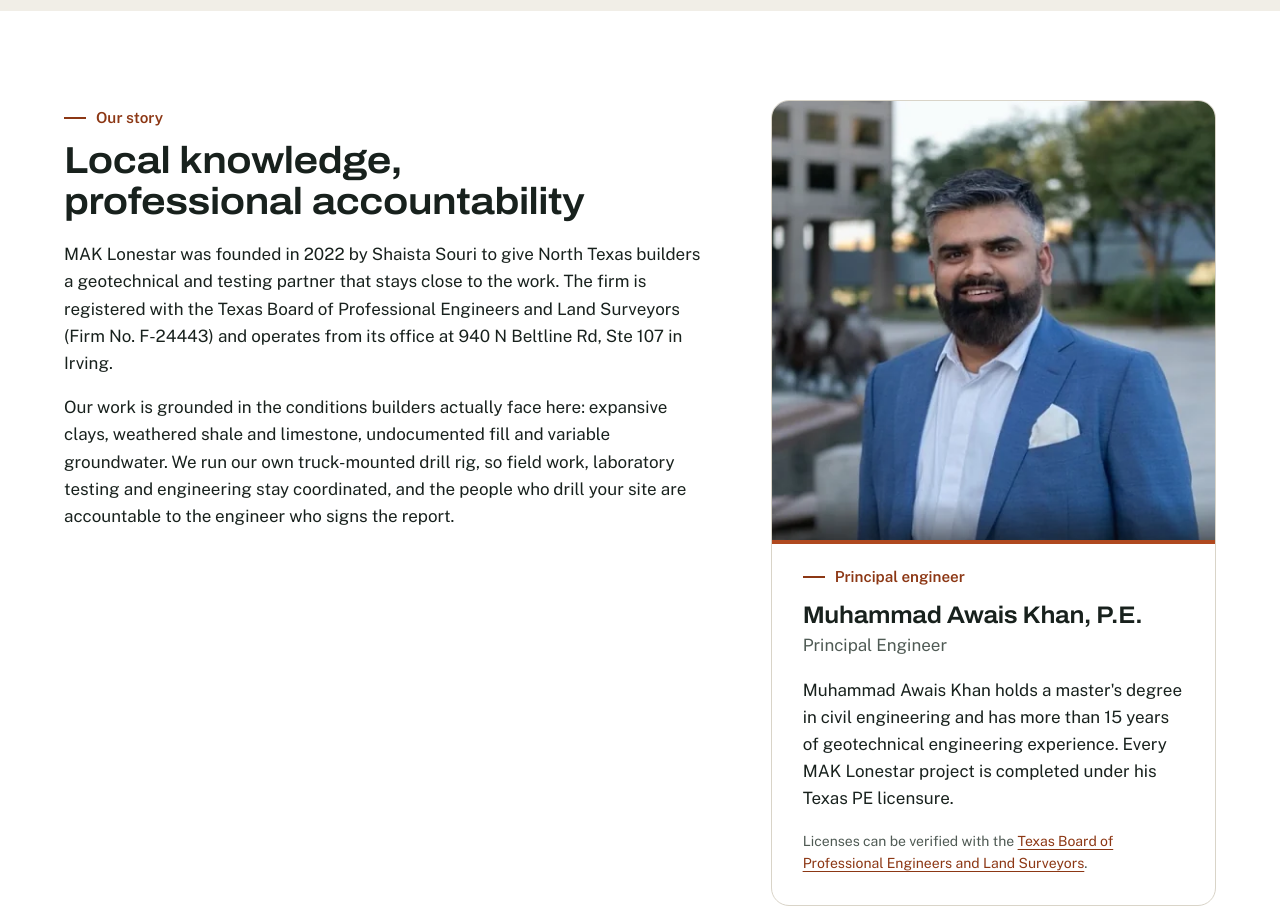
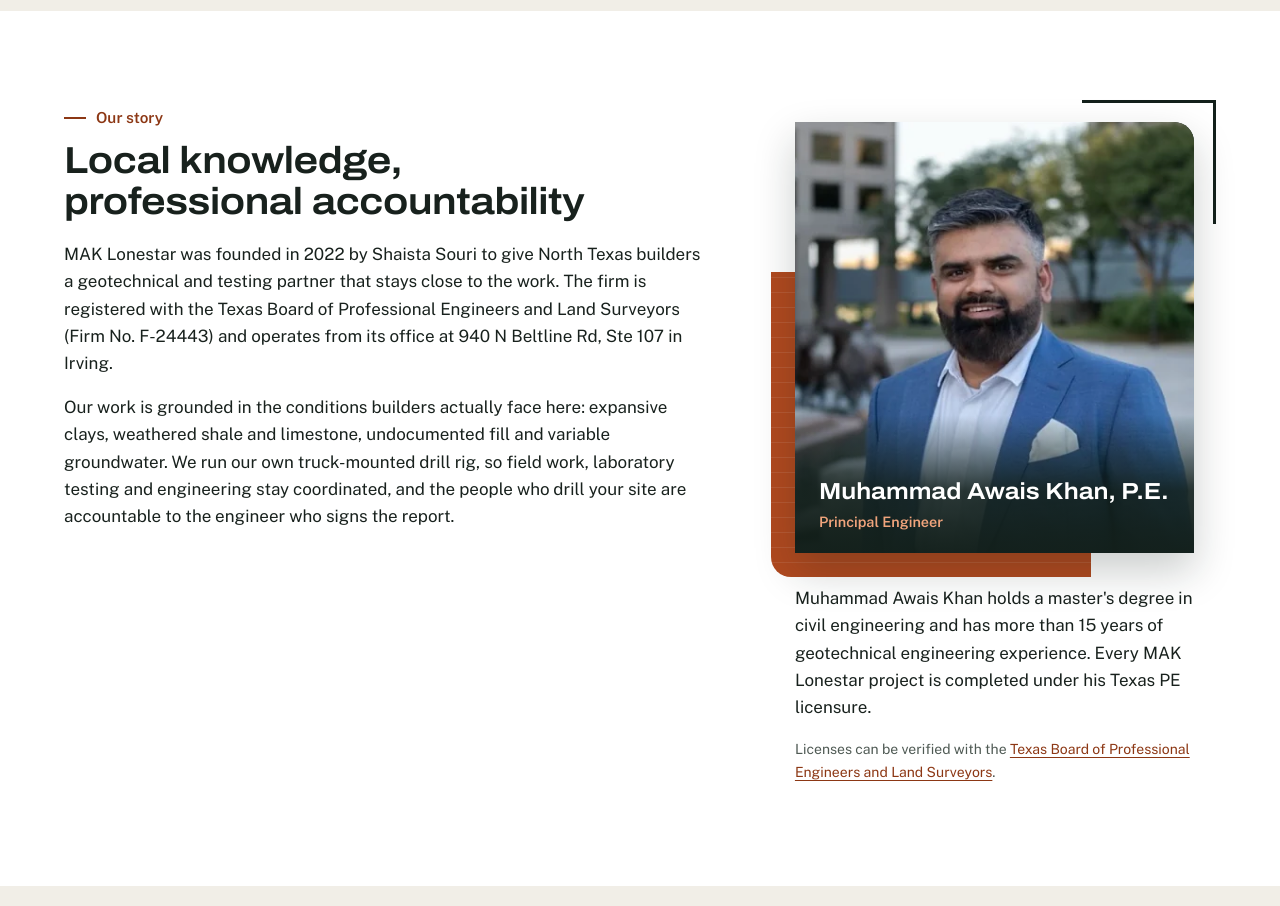
Before and after one commit to shayan-2k1/mak-lonestar-website, an Astro site: page /about in a window 1280 px wide. Shown: the part 660-1566 px from the top of the page. Built offline with nearby package versions, Linux system fonts and the light colour scheme; Astro itself is replaced by a stand-in of ours.

Commit message:
Frame the principal engineer photo in the site theme
Offset clay block with strata lines, ink corner bracket and name caption,
used on the About page and the homepage.

Co-Authored-By: Claude Opus 5.5 <noreply@anthropic.com>
Claude-Session: https://claude.ai/code/session_01S3KgvDoXjZYjMYxYaf6k2b

```diff
--- /dev/null
+++ b/src/components/PrincipalPhoto.astro
@@ -0,0 +1,52 @@
+---
+// Framed headshot of the principal engineer: offset clay block, corner bracket, name caption.
+import { site } from '../data/site';
+interface Props { id?: string; eager?: boolean }
+const { id = 'principal-caption', eager = false } = Astro.props;
+---
+<figure class="pp" aria-labelledby={id}>
+  <span class="pp-block" aria-hidden="true"></span>
+  <span class="pp-corner" aria-hidden="true"></span>
+  <div class="pp-photo">
+    <img
+      src={site.principal.photo}
+      width="459" height="456"
+      loading={eager ? 'eager' : 'lazy'} decoding="async"
+      alt={`${site.principal.name}, ${site.principal.title} at MAK Lonestar Consulting`}
+    />
+    <figcaption id={id}>
+      <b>{site.principal.name}</b>
+      <span>{site.principal.title}</span>
+    </figcaption>
+  </div>
+</figure>
+
+<style>
+  .pp { position: relative; margin: 0; padding: 22px 22px 24px 24px; isolation: isolate; }
+  .pp-block {
+    position: absolute; left: 0; bottom: 0; width: 72%; height: 64%; z-index: -1;
+    background: var(--clay); border-radius: 0 0 0 20px;
+  }
+  /* thin soil-layer lines on the block, echoing the strata used across the site */
+  .pp-block::after {
+    content: ''; position: absolute; inset: 0; border-radius: inherit;
+    background: repeating-linear-gradient(0deg, transparent 0 14px, rgb(255 255 255 / 9%) 14px 15px);
+  }
+  .pp-corner {
+    position: absolute; top: 0; right: 0; width: 30%; height: 26%; z-index: -1;
+    border-top: 3px solid var(--ink); border-right: 3px solid var(--ink);
+  }
+  .pp-photo {
+    position: relative; overflow: hidden; border-radius: 0 20px 0 0; background: var(--ink);
+    box-shadow: 0 18px 40px rgb(19 32 27 / 22%);
+  }
+  .pp-photo img { display: block; width: 100%; height: auto; aspect-ratio: 1 / 1.08; object-fit: cover; object-position: 50% 22%; }
+  figcaption {
+    position: absolute; left: 0; right: 0; bottom: 0; padding: 64px 24px 20px;
+    background: linear-gradient(to bottom, rgb(19 32 27 / 0%), rgb(19 32 27 / 88%) 55%, rgb(19 32 27 / 96%));
+    display: grid; gap: 4px;
+  }
+  figcaption b { color: #fff; font: 650 clamp(1.15rem, 1rem + 0.6vw, 1.45rem)/1.15 var(--font-head); font-stretch: 110%; }
+  figcaption span { color: #f0a47c; font-weight: 600; font-size: 0.9rem; }
+  @media (max-width: 600px) { figcaption { padding: 44px 18px 16px; } .pp { padding: 16px 16px 18px 18px; } }
+</style>
--- a/src/pages/about.astro
+++ b/src/pages/about.astro
@@ -4,6 +4,7 @@ import Base from '../layouts/Base.astro';
 import PageHero from '../components/PageHero.astro';
 import Faq from '../components/Faq.astro';
 import Icon from '../components/Icon.astro';
+import PrincipalPhoto from '../components/PrincipalPhoto.astro';
 import { site } from '../data/site';
 const crumbs = [{ name: 'About', href: '/about/' }];
 const faqs = [
@@ -54,13 +55,12 @@ const creds = [
         <p>MAK Lonestar was founded in {site.founded} by {site.founder} to give North Texas builders a geotechnical and testing partner that stays close to the work. The firm is registered with the Texas Board of Professional Engineers and Land Surveyors (Firm No. {site.firmRegistration}) and operates from its office at {site.address.street} in Irving.</p>
         <p>Our work is grounded in the conditions builders actually face here: expansive clays, weathered shale and limestone, undocumented fill and variable groundwater. We run our own truck-mounted drill rig, so field work, laboratory testing and engineering stay coordinated, and the people who drill your site are accountable to the engineer who signs the report.</p>
       </div>
-      <aside class="card principal">
-        <img class="principal-photo" src={site.principal.photo} width="459" height="456" loading="lazy" decoding="async" alt={`${site.principal.name}, ${site.principal.title} at MAK Lonestar Consulting`} />
-        <p class="kicker">Principal engineer</p>
-        <h3>{site.principal.name}</h3>
-        <p class="muted">{site.principal.title}</p>
-        <p>{site.principal.name.split(',')[0]} holds a {site.principal.education.toLowerCase()} and has more than 15 years of geotechnical engineering experience. Every MAK Lonestar project is completed under his Texas PE licensure.</p>
-        <p class="small muted">Licenses can be verified with the <a href="https://pels.texas.gov/" target="_blank" rel="noopener">Texas Board of Professional Engineers and Land Surveyors<span class="visually-hidden"> (opens in a new tab)</span></a>.</p>
+      <aside class="principal">
+        <PrincipalPhoto />
+        <div class="principal-bio">
+          <p>{site.principal.name.split(',')[0]} holds a {site.principal.education.toLowerCase()} and has more than 15 years of geotechnical engineering experience. Every MAK Lonestar project is completed under his Texas PE licensure.</p>
+          <p class="small muted">Licenses can be verified with the <a href="https://pels.texas.gov/" target="_blank" rel="noopener">Texas Board of Professional Engineers and Land Surveyors<span class="visually-hidden"> (opens in a new tab)</span></a>.</p>
+        </div>
       </aside>
     </div>
   </section>
@@ -122,12 +122,8 @@ const creds = [
 
 <style>
   .principal { position: relative; }
-  .principal { padding: 0; overflow: hidden; }
-  .principal > :not(.principal-photo) { margin-inline: clamp(22px, 2.4vw, 32px); }
-  .principal > :last-child { margin-bottom: clamp(22px, 2.4vw, 32px); }
-  .principal .kicker { margin-top: 24px; }
-  .principal-photo { width: 100%; height: auto; aspect-ratio: 1 / 1; object-fit: cover; object-position: 50% 25%; border-bottom: 4px solid var(--clay); }
-  .principal h3 { font-size: 1.5rem; margin-bottom: 2px; }
+  .principal { max-width: 500px; justify-self: end; width: 100%; }
+  .principal-bio { padding: 8px 4px 0 24px; }
   .cred { display: flex; flex-direction: column; }
   .cred :global(.cred-i) { width: 30px; height: 30px; color: var(--clay-dark); margin-bottom: 16px; }
   .cred h3 { font-size: 1.1rem; }
--- a/src/pages/index.astro
+++ b/src/pages/index.astro
@@ -3,6 +3,7 @@ import Base from '../layouts/Base.astro';
 import HeroScene from '../components/art/HeroScene.astro';
 import ServiceArt from '../components/art/ServiceArt.astro';
 import Icon from '../components/Icon.astro';
+import PrincipalPhoto from '../components/PrincipalPhoto.astro';
 import Strata from '../components/Strata.astro';
 import Testimonials from '../components/Testimonials.astro';
 import ProjectCard from '../components/ProjectCard.astro';
@@ -105,16 +106,13 @@ const featured = projects.filter((p) => p.region === 'Dallas–Fort Worth');
           <li><b>With you through construction</b>The same firm that wrote the recommendations verifies them in the field.</li>
         </ul>
       </div>
-      <aside class="card principal" aria-labelledby="principal-name">
-        <img class="principal-photo" src={site.principal.photo} width="459" height="456" loading="lazy" decoding="async" alt={`${site.principal.name}, ${site.principal.title} at MAK Lonestar Consulting`} />
-        <p class="kicker">Responsible engineer</p>
-        <h3 id="principal-name">{site.principal.name}</h3>
-        <p class="muted">{site.principal.title}</p>
+      <aside class="principal" aria-labelledby="home-principal">
+        <PrincipalPhoto id="home-principal" />
         <dl class="facts">
           <div><dt>Experience</dt><dd>{site.principal.experience} in geotechnical engineering</dd></div>
           <div><dt>Education</dt><dd>{site.principal.education}</dd></div>
           <div><dt>Licensure</dt><dd>Texas Professional Engineer; every project completed under his licensure</dd></div>
-          <div><dt>Firm</dt><dd>TBPE Registered Engineering Firm F-24443</dd></div>
+          <div><dt>Firm</dt><dd>TBPE Registered Engineering Firm <span class="nowrap">F-24443</span></dd></div>
         </dl>
         <a class="link-arrow" href="/about/">About the firm <Icon name="arrow" /></a>
       </aside>
@@ -242,12 +240,9 @@ const featured = projects.filter((p) => p.region === 'Dallas–Fort Worth');
 
   .creds-band { padding-top: clamp(24px, 3vw, 40px); }
   .why-list { margin-top: 28px; gap: 18px; }
-  .principal { padding: 0; overflow: hidden; }
-  .principal > :not(.principal-photo) { margin-inline: clamp(22px, 2.4vw, 32px); }
-  .principal > :last-child { margin-bottom: clamp(22px, 2.4vw, 32px); }
-  .principal .kicker { margin-top: 24px; }
-  .principal-photo { width: 100%; height: auto; aspect-ratio: 459 / 400; object-fit: cover; object-position: 50% 20%; }
-  .principal h3 { font-size: 1.5rem; margin-bottom: 2px; }
+  .principal { max-width: 500px; justify-self: end; width: 100%; }
+  .principal .facts, .principal .link-arrow { margin-left: 24px; }
+  .nowrap { white-space: nowrap; }
   .facts { margin: 22px 0 24px; display: grid; gap: 14px; }
   .facts div { display: grid; grid-template-columns: 110px minmax(0, 1fr); gap: 12px; padding-top: 14px; border-top: 1px solid var(--line); }
   .facts dt { font-weight: 600; font-size: 0.9rem; color: var(--muted); }
```
